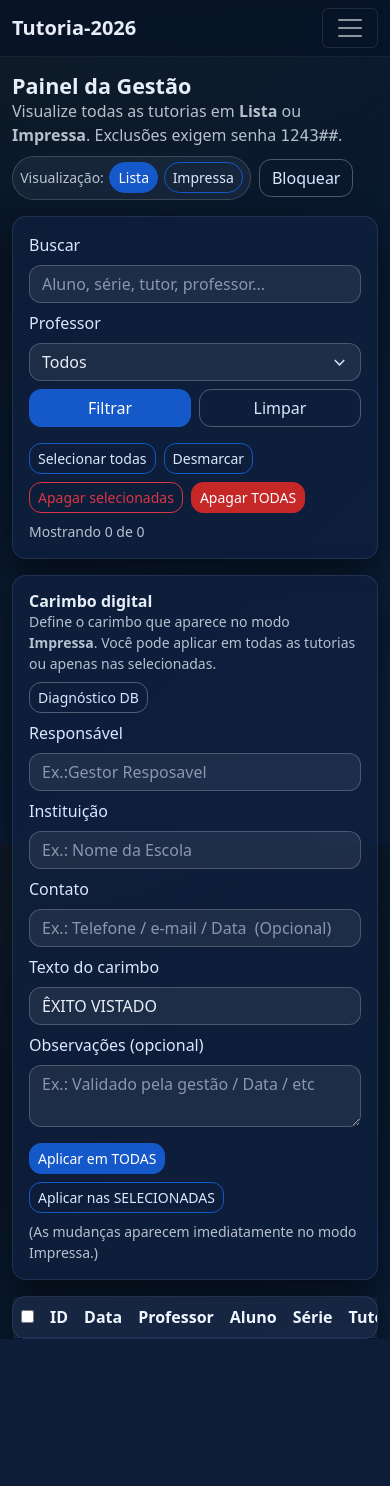
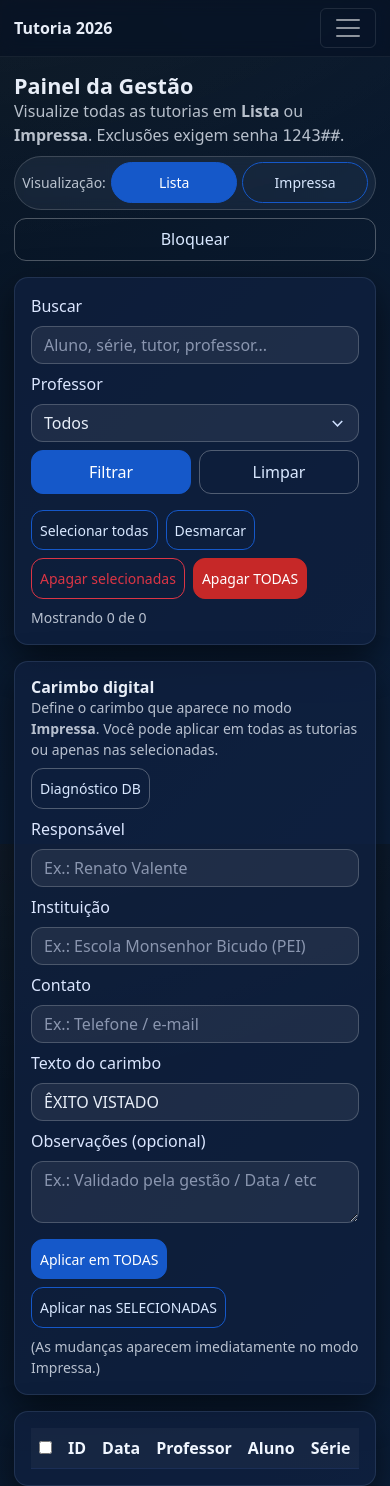
Before and after one commit to Renato2024Valente/tutoria26, a Flask app: page /gestao/painel in a window 390 px wide. Before the commit the page ends 1339 px from the top, so only its background shows below. Run offline with Flask 3, Linux system fonts and the light colour scheme; a user stored in the database is signed in; data comes from the database, SQL or seed files in the repository; data that the repository does not hold is empty; some libraries are stand-ins or nearby versions.

Commit message:
Add files via upload

```diff
--- a/static/style.css
+++ b/static/style.css
@@ -282,3 +282,30 @@ a:hover{color:#cfe4ff;}
 /* --- Gestão: separação por professor --- */
 .group-row td{background: rgba(255,255,255,0.06); font-weight: 700;}
 .group-title{background: rgba(255,255,255,0.06); padding: 10px 14px; border-radius: 14px;}
+
+
+
+/* =========================
+   MOBILE IMPROVEMENTS
+   ========================= */
+@media (max-width: 576px){
+  body{ font-size: 16px; } /* evita zoom no iOS em inputs */
+  .container{ padding-left: 14px; padding-right: 14px; }
+  .app-card .card-body{ padding: 16px !important; }
+  .toggle-pill{ width: 100%; justify-content: space-between; }
+  .toggle-pill .btn{ flex: 1; }
+  .navbar .navbar-brand{ font-size: 1rem; }
+  .table-responsive{ -webkit-overflow-scrolling: touch; }
+  /* inputs/seletores com 16px para evitar zoom em iPhone */
+  input, select, textarea{ font-size: 16px; }
+  /* assinatura: um pouco mais baixa no celular */
+  #sig{ height: 160px !important; }
+  /* botões mais fáceis de tocar */
+  .btn{ padding-top: .55rem; padding-bottom: .55rem; }
+}
+
+@media (max-width: 576px){
+  .toolbar-actions{ width: 100%; }
+  .toolbar-actions > *{ width: 100%; }
+  .toolbar-actions .btn, .toolbar-actions a.btn{ width: 100%; }
+}
--- a/templates/base.html
+++ b/templates/base.html
@@ -10,11 +10,12 @@
     <link href="{{ url_for('static', filename='style.css') }}?v=20260107" rel="stylesheet">
 
     {% block extra_head %}{% endblock %}
+      <meta name="theme-color" content="#0b1220">
   </head>
   <body>
     <nav class="navbar navbar-expand-lg navbar-dark border-bottom mb-3">
       <div class="container">
-        <a class="navbar-brand fw-semibold" href="{{ url_for('form') }}">Tutoria-2026</a>
+        <a class="navbar-brand fw-semibold" href="{{ url_for('form') }}">Tutoria 2026</a>
 
         <button class="navbar-toggler" type="button" data-bs-toggle="collapse" data-bs-target="#navTop">
           <span class="navbar-toggler-icon"></span>
--- a/templates/gestao.html
+++ b/templates/gestao.html
@@ -6,7 +6,7 @@
     <h4 class="fw-bold mb-0">Painel da Gestão</h4>
     <div class="soft">Visualize todas as tutorias em <b>Lista</b> ou <b>Impressa</b>. Exclusões exigem senha <span class="mono">1243##</span>.</div>
   </div>
-  <div class="d-flex flex-wrap gap-2 align-items-center">
+  <div class="d-flex flex-wrap gap-2 align-items-center toolbar-actions">
     <div class="toggle-pill">
       <span class="soft small">Visualização:</span>
       <button type="button" class="btn btn-sm btn-outline-primary" id="gBtnLista">Lista</button>
@@ -59,17 +59,17 @@
     </div>
 
     <div class="row g-2">
-    <div class="col-12 col-md-4">
+      <div class="col-12 col-md-4">
         <label class="form-label">Responsável</label>
-        <input id="car_resp" class="form-control" placeholder="Ex.:Gestor Resposavel">
+        <input id="car_resp" class="form-control" placeholder="Ex.: Renato Valente">
       </div>
       <div class="col-12 col-md-8">
         <label class="form-label">Instituição</label>
-        <input id="car_inst" class="form-control" placeholder="Ex.: Nome da Escola">
+        <input id="car_inst" class="form-control" placeholder="Ex.: Escola Monsenhor Bicudo (PEI)">
       </div>
       <div class="col-12 col-md-6">
         <label class="form-label">Contato</label>
-        <input id="car_contato" class="form-control" placeholder="Ex.: Telefone / e-mail / Data  (Opcional) ">
+        <input id="car_contato" class="form-control" placeholder="Ex.: Telefone / e-mail">
       </div>
       <div class="col-12 col-md-6">
         <label class="form-label">Texto do carimbo</label>
--- a/templates/gestao_pin.html
+++ b/templates/gestao_pin.html
@@ -15,7 +15,7 @@
         <form method="post" action="{{ url_for('gestao_pin_post') }}" class="vstack gap-3">
           <div>
             <label class="form-label">PIN da Gestão</label>
-            <input name="pin" type="password" class="form-control" placeholder="Senha" required>
+            <input name="pin" type="password" class="form-control" placeholder="admin1243" required>
           </div>
           <button class="btn btn-primary btn-lg">Entrar</button>
         </form>
--- a/templates/lista.html
+++ b/templates/lista.html
@@ -6,7 +6,7 @@
     <h4 class="fw-bold mb-0">Tutorias salvas</h4>
     <div class="soft">Você pode ver em <b>Lista</b> ou em <b>Impressa</b> (formulário).</div>
   </div>
-  <div class="d-flex flex-wrap gap-2 align-items-center">
+  <div class="d-flex flex-wrap gap-2 align-items-center toolbar-actions">
     <div class="toggle-pill">
       <span class="soft small">Visualização:</span>
       <button type="button" class="btn btn-sm btn-outline-primary" id="btnLista">Lista</button>
```
